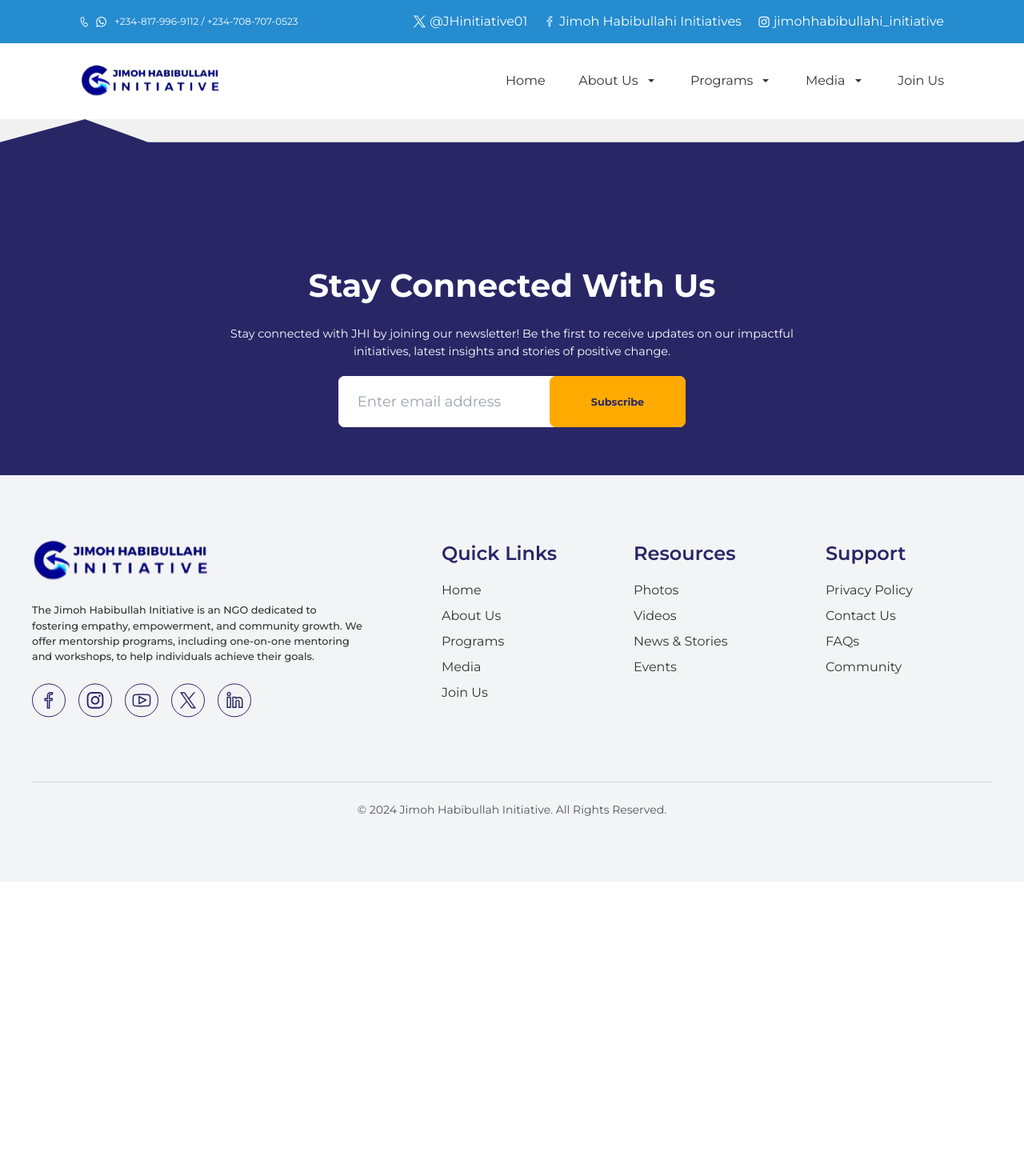
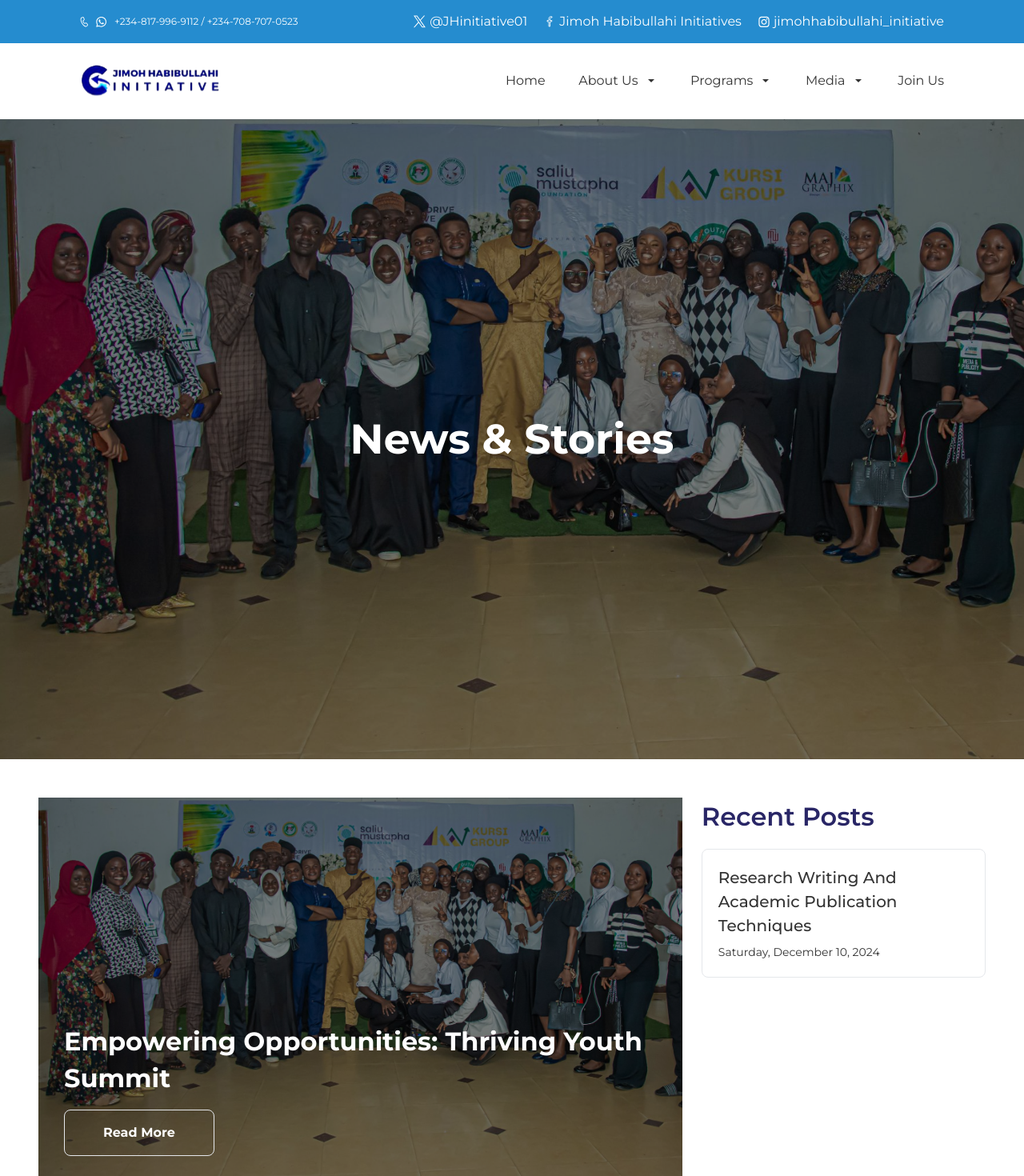
Before and after one commit to sweathannah/JHI-official-website, a React (Vite) app: page /media/News_Stories in a window 1280 px wide. Shown: the top 1470 px of the page at 80% size. Before the commit the page ends 1102 px from the top, so only its background shows below. Built offline with nearby package versions, Linux system fonts and the light colour scheme; a web font is replaced by a local one.

Commit message:
started news and stories page

```diff
--- a/src/components/layout/Header.jsx
+++ b/src/components/layout/Header.jsx
@@ -29,7 +29,7 @@
     {
       label: 'Media',
       subMenu: [
-        { label: 'News & Stories', path: '/media/news' },
+        { label: 'News & Stories', path: '/media/News_Stories' },
         { label: 'Gallery', path: '/media/gallery' },
         { label: 'Events', path: '/media/events' },
       ],
--- a/src/main.jsx
+++ b/src/main.jsx
@@ -10,6 +10,7 @@
 import OurBoard from './pages/about/OurBoard.jsx';
 import OurTeam from './pages/about/OurTeam.jsx';
 import Gallery from './pages/media/Gallery.jsx';
+import News_Stories from './pages/media/News_Stories.jsx';
 import Footer from './components/layout/Footer.jsx';
 import ContactUs from './pages/join-us/ContactUs.jsx';
 
@@ -22,6 +23,7 @@
       <Route path='/about/ourTeam' element={<OurTeam />} />
       <Route path="/about/whoWeAre" element={<WhoWeAre />} />
       <Route path="/media/Gallery" element={<Gallery />} />
+      <Route path="/media/News_Stories" element={<News_Stories/>} />
       <Route path="mentorship" element={<Mentorship />} />
       <Route path="program" element={<Program />} />
       <Route path="team" element={<Team />} />
--- /dev/null
+++ b/src/pages/media/News_Stories.jsx
@@ -0,0 +1,71 @@
+import { useState } from "react";
+import { motion } from "framer-motion";
+
+const News_Stories = () => {
+
+
+  return (
+    <>
+      {/* Header Section */}
+      <section
+        style={{ backgroundImage: "url('/images/header.jpeg')" }}
+        className="bg-cover bg-no-repeat h-[100vh] w-full relative flex items-center justify-center"
+      >
+        {/* Background Overlay */}
+        <div className="absolute inset-0 bg-black bg-opacity-45"></div>
+          <h1 className="text-white text-[52px] leading-[62px] text-center font-bold font-[Montserrat] z-30">
+            <motion.div
+              initial={{ y: -20, opacity: 0 }}
+              animate={{ y: 0, opacity: 1 }}
+              transition={{ duration: 1 }}
+            >
+              News & Stories
+            </motion.div>
+          </h1>
+      </section>
+
+      <section className="lg:p-[3rem] p-[1rem] flex lg:flex-row flex-col justify-between">
+        <article className="flex flex-col gap-[3rem] w-[68%]">
+          <div style={{ backgroundImage: "url('/images/header.jpeg')" }}
+          className="bg-cover bg-no-repeat w-[full] lg:h-[30rem] h-[15rem] relative flex items-end justify-start p-[2rem] "
+          >
+            {/* Background Overlay */}
+            <div className="absolute inset-0 bg-black bg-opacity-45"></div>
+            <motion.div
+              initial={{ y: -20, opacity: 0 }}
+              animate={{ y: 0, opacity: 1 }}
+              transition={{ duration: 1 }}
+              className="z-30 text-start"
+            >
+              <h1 className="text-white lg:text-[2rem] lg:leading-[2.875rem] font-bold font-[Montserrat]">
+                Empowering Opportunities: Thriving Youth Summit
+              </h1>
+              <a href="#">
+                <button className="lg:mt-4 lg:px-[3rem] py-[1rem] bg-transparent border-[1px] text-white rounded-[0.5rem] hover:shadow-lg hover:shadow-[#292666] hover:text-[1.1rem] transition font-[700] text-[1rem]">
+                Read More
+                </button>
+              </a>
+            </motion.div>
+
+          </div>
+        </article>
+
+        <article className="w-[30%] flex flex-row lg:flex-col">
+          <h2 className="text-[#292666] font-[600] text-[2rem] mb-[1rem]">
+            Recent Posts
+          </h2>
+          <div className="border-[1px] p-[1.25rem] rounded-[0.5rem] text-[#333333] ">
+            <h3 className="font-[500] text-[1.25rem] mb-[0.5rem] ">
+              Research Writing And Academic Publication Techniques
+            </h3>
+            <p className="font-[400] text-[0.875rem] ">
+              Saturday, December 10, 2024
+            </p>
+          </div>
+        </article>
+      </section>
+    </>
+  );
+};
+
+export default News_Stories;
```
Also changed, not shown: src/pages/media/News & Stories.jsx (deleted).
